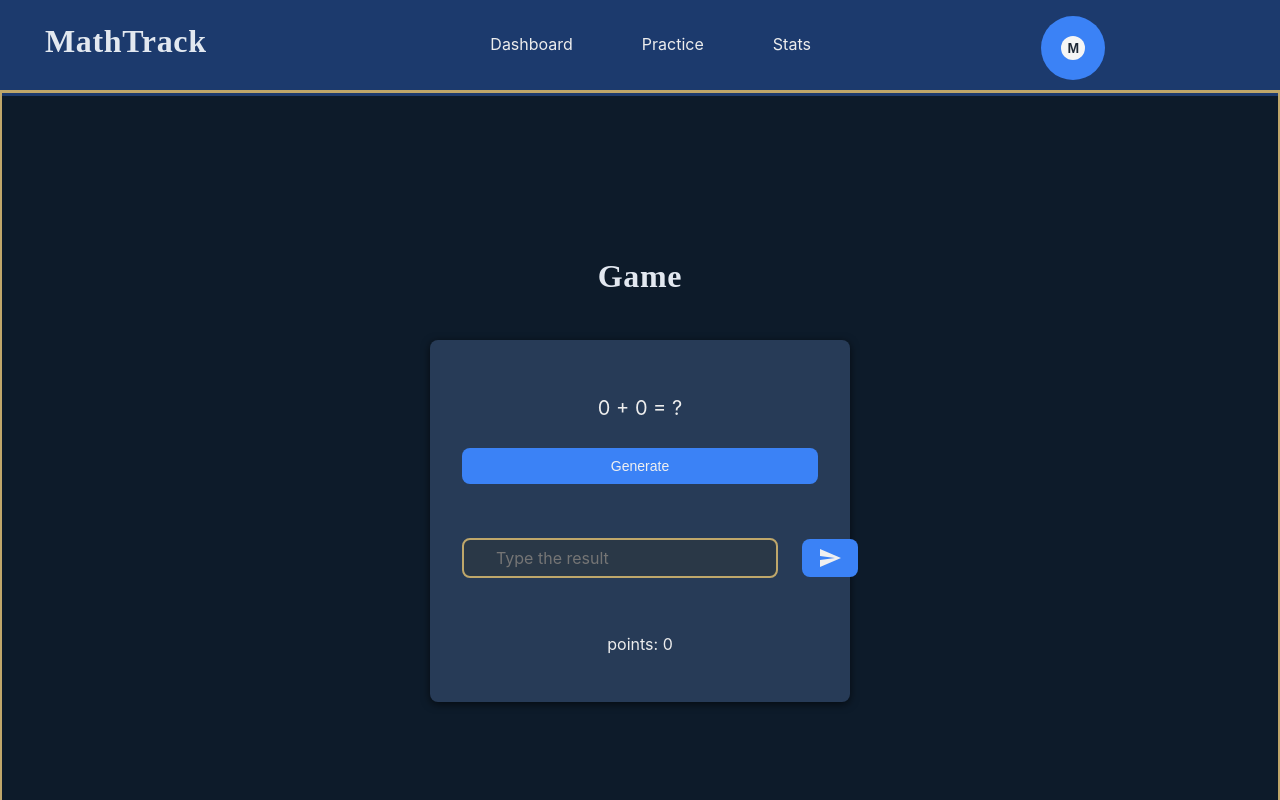
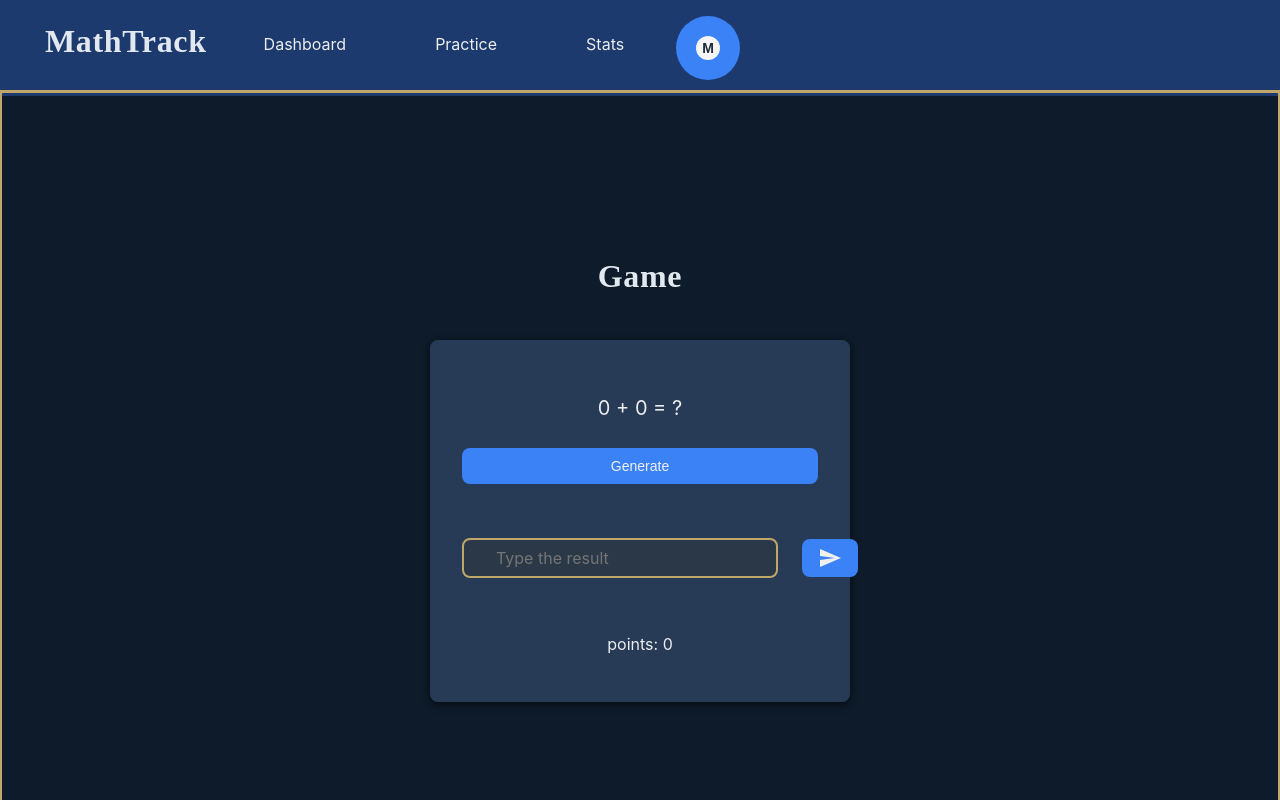
Before and after one commit to LuisDev912/EduMath-Track, a React (Vite) app in the folder frontend/: page /game in a window 1280 px wide. Shown: the top 800 px of the page. Built offline with nearby package versions, Linux system fonts and the light colour scheme.

Commit message:
refactor(Header): replace the nav-bar with the NavBar component

```diff
--- a/frontend/src/game/components/GameComponent/Game.tsx
+++ b/frontend/src/game/components/GameComponent/Game.tsx
@@ -2,6 +2,7 @@ import { Activity, useState } from "react";
 import { useTranslation } from "react-i18next";
 import type { GameConfig } from "./Game.types";
 import Styles from '../Game.module.css';
+import { NavBar } from "@components/ui/NavBar/NavBar";
 
 // child components
 import AnswerForm from "../AnswerForm";
--- a/frontend/src/shared/components/Semantic/Semantic.module.css
+++ b/frontend/src/shared/components/Semantic/Semantic.module.css
@@ -27,7 +27,7 @@
     grid-area: main-navigation;
 }
 
-.mainNavigation ul {
+.mainNavigation > div {
     list-style: none;
     display: flex;
     flex-direction: row;
@@ -37,7 +37,7 @@
 }
 
 @media screen and (min-width: 768px) {
-    .nav ul{
+    .nav > div{
         grid-template-columns: repeat(3, 1fr);
         grid-template-areas:
             "home main-navigation profile"
--- a/frontend/src/shared/components/Semantic/Semantic.tsx
+++ b/frontend/src/shared/components/Semantic/Semantic.tsx
@@ -1,5 +1,6 @@
 import { NavLink } from 'react-router-dom';
 import { useTranslation } from 'react-i18next';
+import { NavBar } from '@components/ui/NavBar/NavBar';
 import UserMenu from '../UserMenu/UserMenu';
 import NavItem from '../NavItem/NavItem';
 import SemanticStyles from './Semantic.module.css';
@@ -32,16 +33,13 @@ export function Header() {
 
     return (
         <header>
-            <nav className={SemanticStyles.nav} aria-label={t('nav.mainAriaLabel')}>
-                <ul className={SemanticStyles.navList}>
+            <NavBar className={SemanticStyles.nav} aria-label={t('nav.mainAriaLabel')}>
                     <li className={SemanticStyles.homeLi}>
                         <NavLink to='/' className='heading-primary home-link'>
                             {t('nav.brand')}
                         </NavLink>
                     </li>
 
-                    <li className={SemanticStyles.mainNavigation}>
-                        <ul aria-label={t('nav.primaryAriaLabel')}>
                             <li>
                                 <NavItem
                                     to='/404'
@@ -65,16 +63,13 @@ export function Header() {
                                     {t('nav.stats')}
                                 </NavItem>
                             </li>
-                        </ul>
-                    </li>
 
                     <li className={SemanticStyles.profile}>
 
                         {/* temporary hardcoded username */}
                         <UserMenu userName="Mikaela" />
                     </li>
-                </ul>
-            </nav>
+            </NavBar>
         </header>
     );
 };
```
